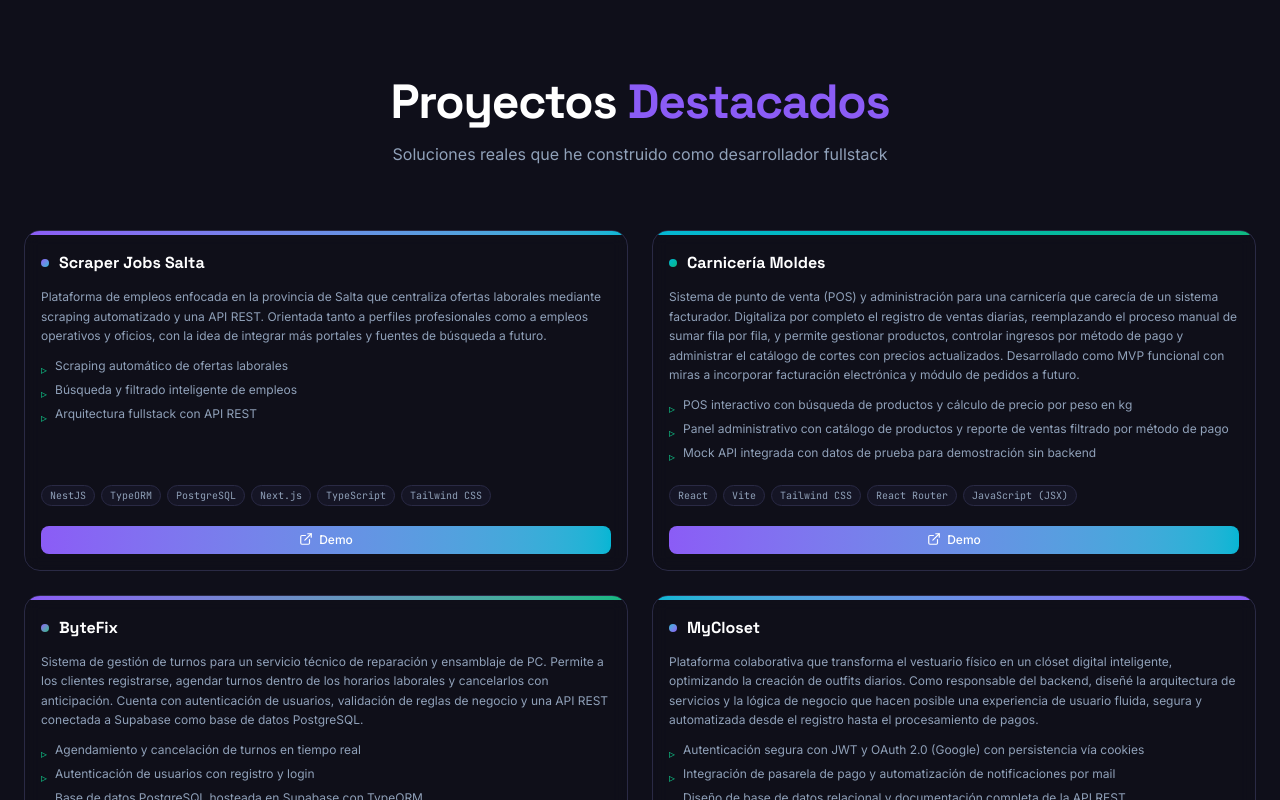
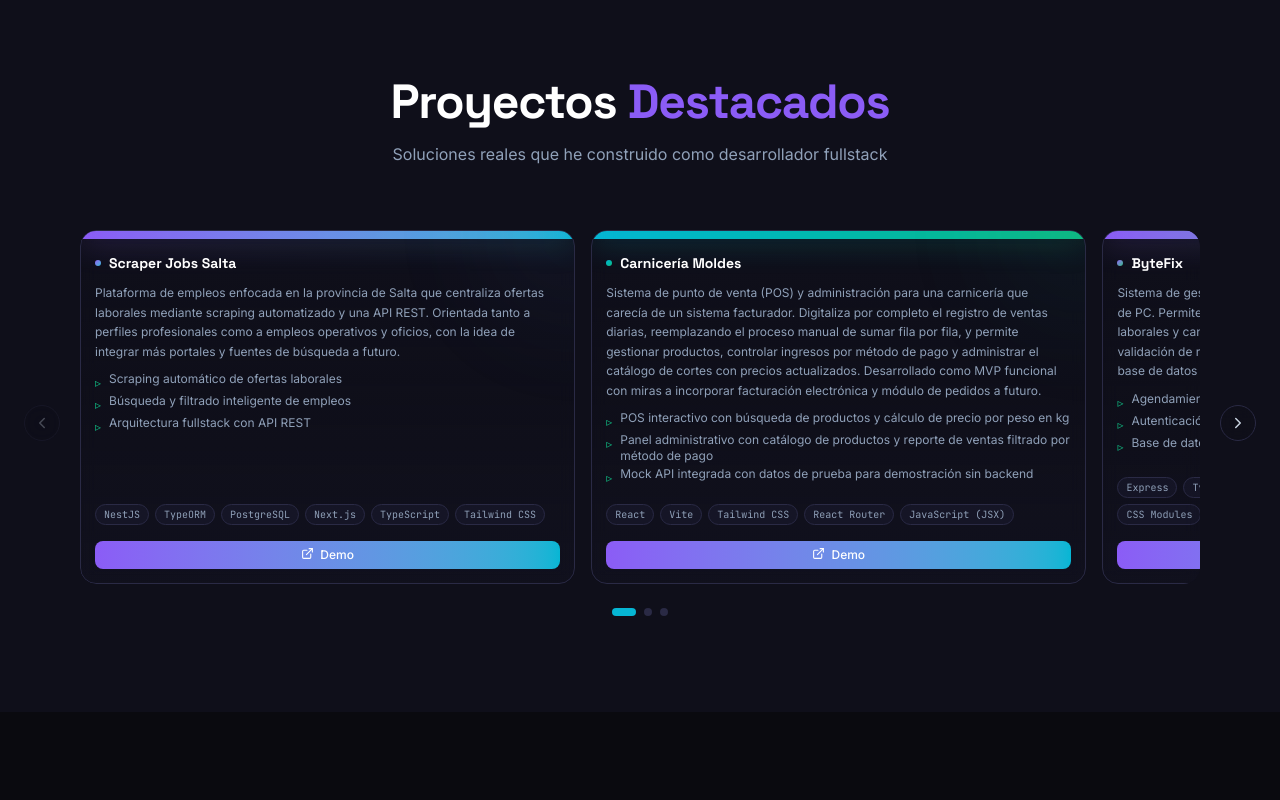
Before and after one commit to alejandro-uar/my-portfolio, a React (Vite) app: page / in a window 1280 px wide. Shown: the part 3220-4020 px from the top of the page. Built offline with nearby package versions, Linux system fonts and the light colour scheme.

Commit message:
Refactor code

```diff
--- a/package.json
+++ b/package.json
@@ -12,6 +12,7 @@
   "dependencies": {
     "@emailjs/browser": "^4.4.1",
     "@tailwindcss/vite": "^4.1.18",
+    "embla-carousel-react": "^8.6.0",
     "lucide-react": "^0.563.0",
     "react": "^19.2.0",
     "react-dom": "^19.2.0"
--- a/src/components/sections/Projects/ProjectCard.jsx
+++ b/src/components/sections/Projects/ProjectCard.jsx
@@ -1,5 +1,4 @@
 import { ExternalLink } from "lucide-react"
-import useReveal from "../../../hooks/useReveal"
 
 const gradients = [
   "from-brand-violet to-brand-cyan",
@@ -7,9 +6,6 @@ const gradients = [
   "from-brand-violet to-brand-emerald",
   "from-brand-cyan to-brand-violet",
 ]
-
-const getAnimation = (index) =>
-  index % 2 === 0 ? "animate-fade-in-left" : "animate-fade-in-right"
 
 const borderAccents = [
   "hover:border-brand-cyan/50",
@@ -19,24 +15,22 @@ const borderAccents = [
 ]
 
 const ProjectCard = ({ project, index }) => {
-  const [ref, isVisible] = useReveal()
-
   return (
     <div
-      ref={ref}
-      className={`bg-deep-800/80 backdrop-blur border border-border-500 rounded-2xl overflow-hidden flex flex-col group hover:-translate-y-1 hover:shadow-xl transition-all duration-300 w-full ${
+      className={`relative bg-gradient-to-b from-deep-800/80 via-deep-800/50 to-surface-700/20 backdrop-blur border border-border-500 rounded-2xl overflow-hidden flex flex-col group hover:-translate-y-1.5 hover:shadow-2xl transition-all duration-300 w-full h-full ${
         borderAccents[index % borderAccents.length]
-      } ${
-        isVisible ? getAnimation(index) : "opacity-0"
       }`}
-      style={{ animationDelay: `${index * 0.12}s` }}
     >
-      <div className={`h-1 bg-gradient-to-r ${gradients[index % gradients.length]}`} />
+      <div className={`h-2 bg-gradient-to-r ${gradients[index % gradients.length]} relative`}>
+        <div className={`absolute inset-0 bg-gradient-to-r ${gradients[index % gradients.length]} blur-lg opacity-50`} />
+      </div>
 
-      <div className="p-4 flex flex-col gap-3 flex-1">
-        <div className="flex items-center gap-2.5">
-          <div className={`w-2 h-2 rounded-full bg-gradient-to-br ${gradients[index % gradients.length]}`} />
-          <h3 className="text-base font-bold text-white font-heading">
+      <div className={`absolute -top-24 -right-24 w-48 h-48 rounded-full bg-gradient-to-br ${gradients[index % gradients.length]} opacity-5 blur-3xl pointer-events-none`} />
+
+      <div className="p-3.5 flex flex-col gap-2.5 flex-1 relative z-10">
+        <div className="flex items-center gap-2">
+          <div className={`w-1.5 h-1.5 rounded-full bg-gradient-to-br ${gradients[index % gradients.length]}`} />
+          <h3 className="text-sm font-bold text-white font-heading">
             {project.title}
           </h3>
         </div>
@@ -46,7 +40,7 @@ const ProjectCard = ({ project, index }) => {
         </p>
 
         {project.highlights && project.highlights.length > 0 && (
-          <ul className="space-y-1 text-xs text-slate-400">
+          <ul className="space-y-0.5 text-xs text-slate-400">
             {project.highlights.map((item, i) => (
               <li key={i} className="flex items-start gap-2">
                 <span className="text-brand-emerald mt-1 shrink-0">▹</span>
@@ -67,15 +61,15 @@ const ProjectCard = ({ project, index }) => {
           ))}
         </div>
 
-        <div className="flex gap-2 pt-2">
+        <div className="flex gap-2 pt-1.5">
           {project.demoUrl && (
             <a
               href={project.demoUrl}
               target="_blank"
               rel="noopener noreferrer"
-              className="flex justify-center w-full gap-1.5 px-3 py-1.5 bg-gradient-to-r from-brand-violet to-brand-cyan rounded-lg text-xs font-medium hover:shadow-lg hover:shadow-brand-cyan/20 transition-all"
+              className="flex justify-center w-full gap-1.5 px-2.5 py-1.5 bg-gradient-to-r from-brand-violet to-brand-cyan rounded-lg text-xs font-medium hover:shadow-lg hover:shadow-brand-cyan/20 transition-all"
             >
-              <ExternalLink size={14} />
+              <ExternalLink size={13} />
               Demo
             </a>
           )}
@@ -84,9 +78,9 @@ const ProjectCard = ({ project, index }) => {
               href={project.githubUrl}
               target="_blank"
               rel="noopener noreferrer"
-              className="flex justify-center w-full gap-1.5 px-3 py-1.5 border border-border-400 rounded-lg text-xs text-slate-400 hover:bg-surface-700/60 hover:border-slate-500 transition-all"
+              className="flex justify-center w-full gap-1.5 px-2.5 py-1.5 border border-border-400 rounded-lg text-xs text-slate-400 hover:bg-surface-700/60 hover:border-slate-500 transition-all"
             >
-              <ExternalLink size={14} />
+              <ExternalLink size={13} />
               Código
             </a>
           )}
--- a/src/components/sections/Projects/Projects.jsx
+++ b/src/components/sections/Projects/Projects.jsx
@@ -1,5 +1,5 @@
 import useReveal from "../../../hooks/useReveal"
-import ProjectCard from "./ProjectCard"
+import ProjectsCarousel from "./ProjectsCarousel"
 import projectsData from "./projectsData"
 
 const Projects = () => {
@@ -20,15 +20,7 @@ const Projects = () => {
           </p>
         </div>
 
-        <div className="grid gap-6 grid-cols-1 md:grid-cols-2 items-stretch">
-          {projectsData.map((project, index) => (
-            <ProjectCard
-              key={index}
-              project={project}
-              index={index}
-            />
-          ))}
-        </div>
+        <ProjectsCarousel projects={projectsData} />
       </div>
     </section>
   )
--- /dev/null
+++ b/src/components/sections/Projects/ProjectsCarousel.jsx
@@ -0,0 +1,85 @@
+import { useState, useEffect, useCallback } from "react"
+import useEmblaCarousel from "embla-carousel-react"
+import { ChevronLeft, ChevronRight } from "lucide-react"
+import ProjectCard from "./ProjectCard"
+
+const ProjectsCarousel = ({ projects }) => {
+  const [emblaRef, emblaApi] = useEmblaCarousel({
+    align: "start",
+    containScroll: "trimSnaps",
+    dragFree: false,
+  })
+
+  const [prevBtnDisabled, setPrevBtnDisabled] = useState(true)
+  const [nextBtnDisabled, setNextBtnDisabled] = useState(true)
+  const [selectedIndex, setSelectedIndex] = useState(0)
+  const [scrollSnaps, setScrollSnaps] = useState([])
+
+  const scrollPrev = useCallback(() => emblaApi?.scrollPrev(), [emblaApi])
+  const scrollNext = useCallback(() => emblaApi?.scrollNext(), [emblaApi])
+  const scrollTo = useCallback((index) => emblaApi?.scrollTo(index), [emblaApi])
+
+  const onSelect = useCallback(() => {
+    if (!emblaApi) return
+    setSelectedIndex(emblaApi.selectedScrollSnap())
+    setPrevBtnDisabled(!emblaApi.canScrollPrev())
+    setNextBtnDisabled(!emblaApi.canScrollNext())
+  }, [emblaApi])
+
+  useEffect(() => {
+    if (!emblaApi) return
+    onSelect()
+    setScrollSnaps(emblaApi.scrollSnapList())
+    emblaApi.on("select", onSelect)
+    emblaApi.on("reInit", onSelect)
+  }, [emblaApi, onSelect])
+
+  return (
+    <div className="relative px-0 md:px-14">
+      <div className="overflow-hidden rounded-2xl" ref={emblaRef}>
+        <div className="flex -ml-4">
+          {projects.map((project, index) => (
+            <div
+              key={index}
+              className="flex-[0_0_100%] md:flex-[0_0_55%] lg:flex-[0_0_45%] pl-4 min-w-0"
+            >
+              <ProjectCard project={project} index={index} />
+            </div>
+          ))}
+        </div>
+      </div>
+
+      <button
+        onClick={scrollPrev}
+        disabled={prevBtnDisabled}
+        className="absolute left-0 top-1/2 -translate-y-1/2 z-10 w-9 h-9 items-center justify-center rounded-full bg-deep-800/80 backdrop-blur border border-border-500 text-slate-300 hover:bg-surface-700 hover:border-brand-cyan/50 hover:text-brand-cyan hover:shadow-lg hover:shadow-brand-cyan/20 transition-all disabled:opacity-30 disabled:cursor-not-allowed hidden md:flex"
+      >
+        <ChevronLeft size={18} />
+      </button>
+
+      <button
+        onClick={scrollNext}
+        disabled={nextBtnDisabled}
+        className="absolute right-0 top-1/2 -translate-y-1/2 z-10 w-9 h-9 items-center justify-center rounded-full bg-deep-800/80 backdrop-blur border border-border-500 text-slate-300 hover:bg-surface-700 hover:border-brand-cyan/50 hover:text-brand-cyan hover:shadow-lg hover:shadow-brand-cyan/20 transition-all disabled:opacity-30 disabled:cursor-not-allowed hidden md:flex"
+      >
+        <ChevronRight size={18} />
+      </button>
+
+      <div className="flex items-center justify-center gap-2 mt-6">
+        {scrollSnaps.map((_, i) => (
+          <button
+            key={i}
+            onClick={() => scrollTo(i)}
+            className={`rounded-full transition-all duration-300 ${
+              i === selectedIndex
+                ? "bg-brand-cyan w-6 h-2"
+                : "bg-border-500 hover:bg-border-400 w-2 h-2"
+            }`}
+          />
+        ))}
+      </div>
+    </div>
+  )
+}
+
+export default ProjectsCarousel
```
Also changed, not shown: 1 other file (tests, documents, lock files or other folders).
